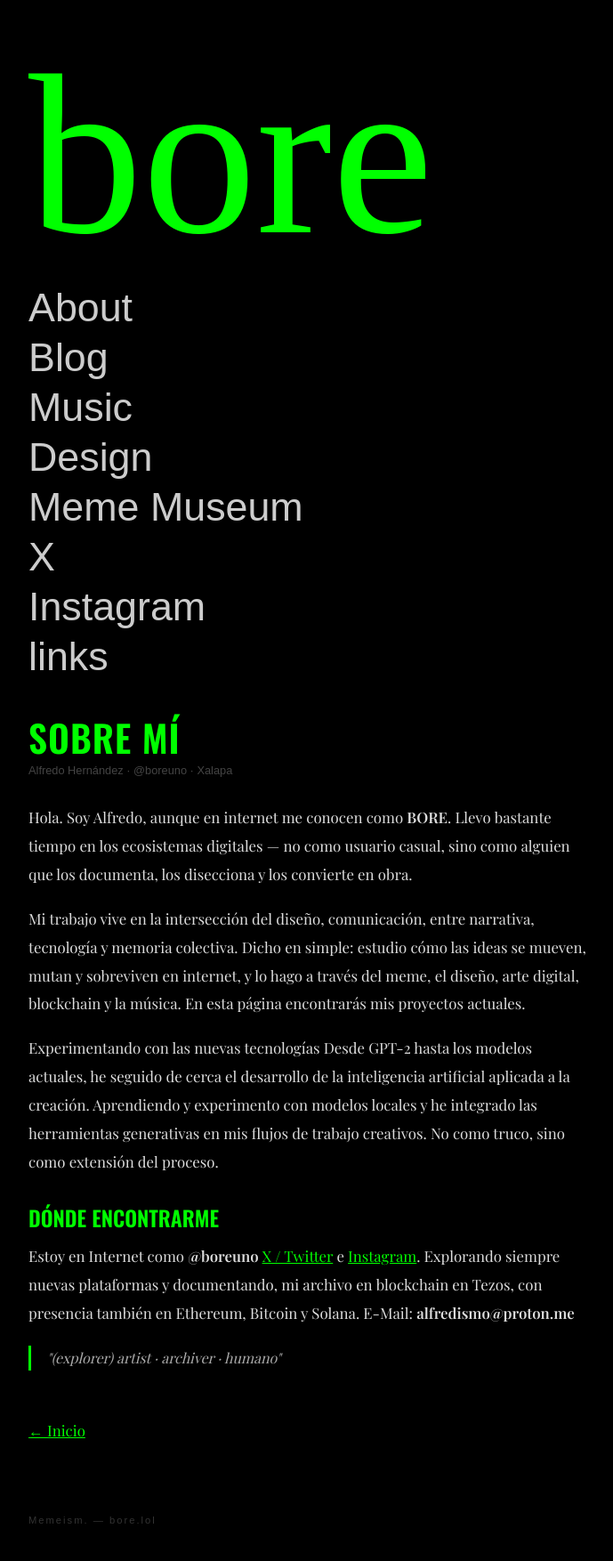
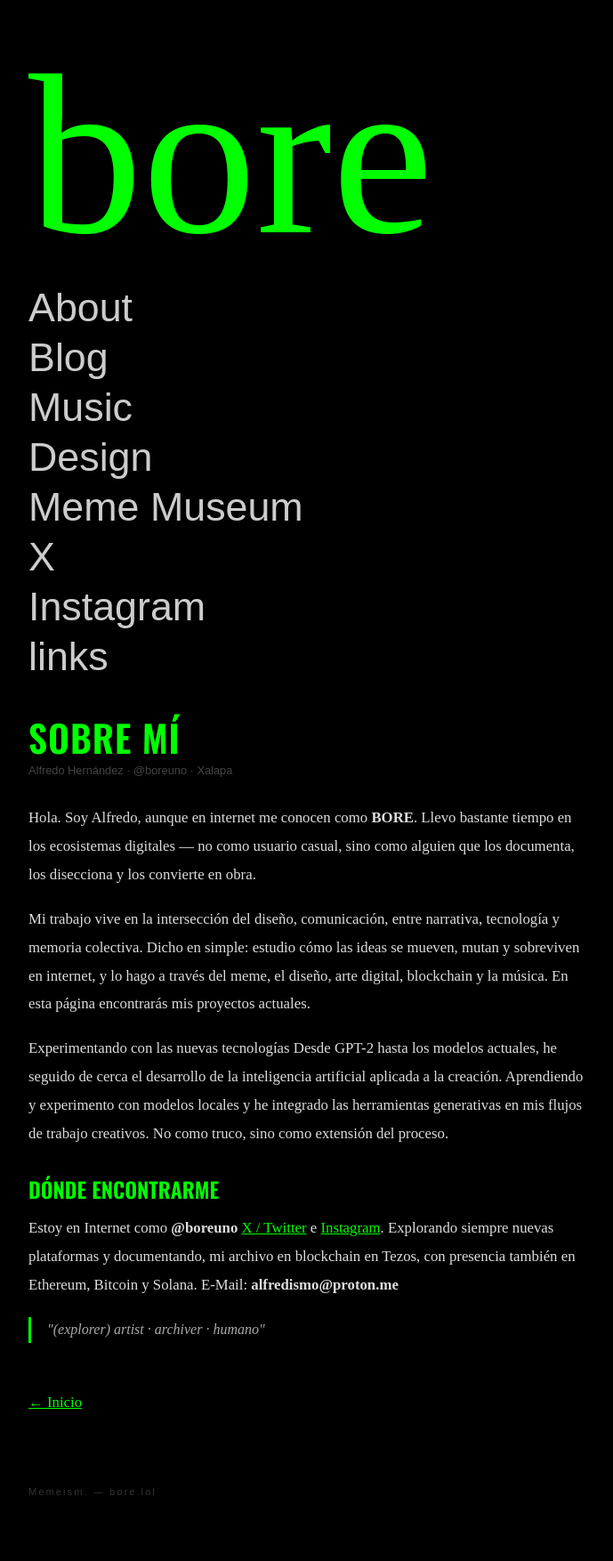
Before and after one commit to alfredismo/bore.lol, a Jekyll site: the page built from about.md, in a window 1280 px wide. Shown: the whole page at 89% size, without its empty margins (292-981 px from the left). Built offline with Jekyll 4.4.1, drawn with Linux system fonts in a browser that asks for light colours; some web fonts are replaced; our own code applies the rules of GitHub Pages for plain Markdown files; after the commit the page ends 1722 px from its top, so only the background shows below that.

Commit message:
Update default.html

```diff
--- a/_layouts/default.html
+++ b/_layouts/default.html
@@ -6,7 +6,7 @@
     <title>bore.lol</title>
     <link rel="preconnect" href="https://fonts.googleapis.com">
     <link rel="preconnect" href="https://fonts.gstatic.com" crossorigin>
-    <link href="https://fonts.googleapis.com/css2?family=Jacquarda+Bastarda+9&family=Special+Gothic+Expanded+One&family=Oswald:wght@400;600&family=Playfair+Display:ital,wght@0,400;0,600;1,400;1,600&display=swap" rel="stylesheet">
+    <link href="https://fonts.googleapis.com/css2?family=Jacquarda+Bastarda+9&family=Special+Gothic+Expanded+One&family=Oswald:wght@400;600&family=Instrument+Serif:ital@0;1&display=swap" rel="stylesheet">
     <style>
         * { margin: 0; padding: 0; box-sizing: border-box; }
 
```
